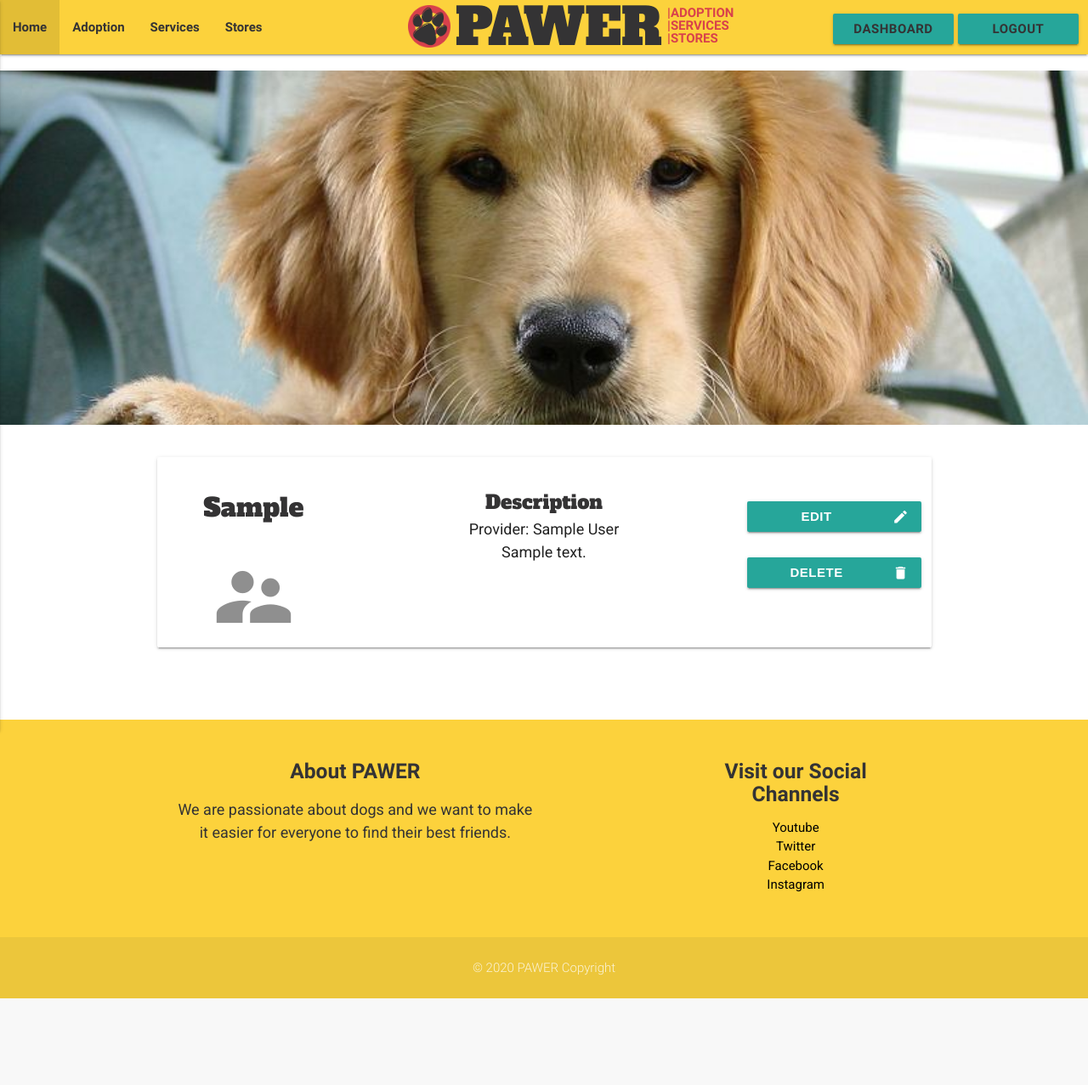
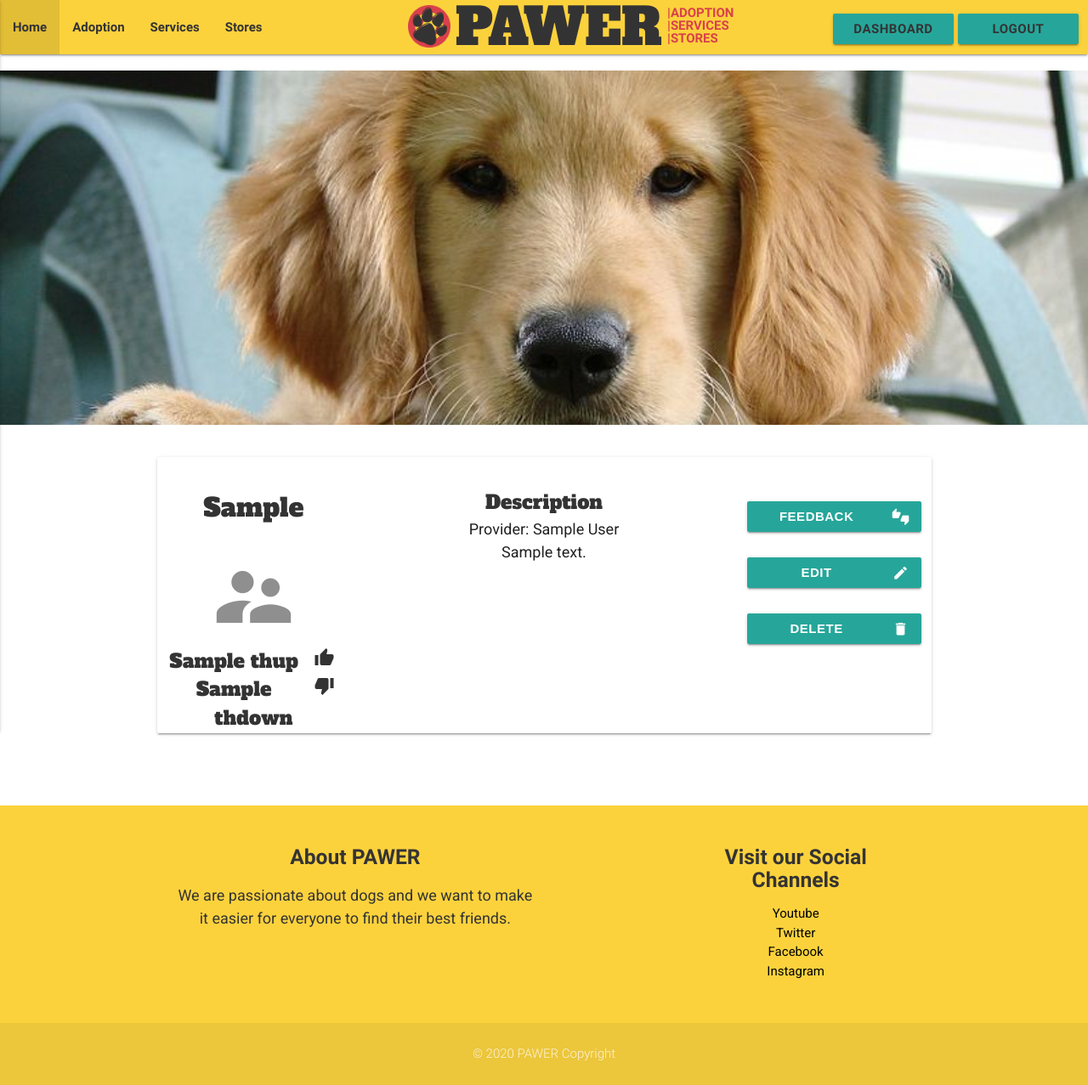
Before and after one commit to romqrq/Pawer, a Flask app: page /services in a window 1280 px wide. Shown: the whole page at 85% size. Before the commit the page ends 1175 px from the top, so only its background shows below. Run offline with Flask 2, Linux system fonts and the light colour scheme; the visitor is signed in with stand-in values (Sample User, id 1); a database or web service that is not in the repository returns one stand-in record (values such as "Sample title"); some libraries are stand-ins or nearby versions; some web fonts are replaced.

Commit message:
Implementing user feedback functionality

```diff
--- /dev/null
+++ b/templates/forms/services/feedback-service.html
@@ -0,0 +1,21 @@
+<div class="form-box hide" id="{{ service._id }}" value="feedback">
+    <form action="{{ url_for('update_entry', usr_type='services', usr_id=service._id) }}" method="POST" class="col s12">
+        <div class="row">
+            <div class="col s6 offset-s3">
+                <label>
+                    <input class="with-gap" name="group1" type="radio"  />
+                    <span>Positive</span>
+                </label>
+                <label>
+                    <input class="with-gap" name="group1" type="radio"  />
+                    <span>Negative</span>
+                </label>
+            </div>
+        </div>
+        <div class="row">
+            <button class="btn waves-effect waves-light" type="submit">Leave Feedback
+                <i class="material-icons right">check</i>
+            </button>
+        </div>
+    </form>
+</div>
--- a/templates/services.html
+++ b/templates/services.html
@@ -14,6 +14,12 @@
                         <div class="card-image">
                             <i class="material-icons card-icon">supervisor_account</i>
                         </div>
+                        <div class="card-content-title">
+                            <span>{{service.thup}}</span>
+                            <i class="material-icons right card-action-button-icon">thumb_up</i>
+                            <i class="material-icons right card-action-button-icon">thumb_down</i>
+                            <span>{{service.thdown}}</span>
+                        </div>
                     </div>
                     <div class="col s12 m6">
                         <div class="card-content">
@@ -22,8 +28,13 @@
                             <p class="truncate">{{service.service_description}}</p>
                         </div>
                     </div>
-                    {% if session['is_staff'] == 'is_staff' %}
+                    {% if session['is_staff'] %}
                     <div class="col s12 m3 buttons-row">
+                        <a id="{{service._id}}" value="feedback" class="waves-effect waves-light btn card-action-button form-trigger">
+                            <i class="material-icons right card-action-button-icon">thumbs_up_down</i>
+                            <span>Feedback</span>
+                        </a>
+                        {% if session['is_staff'] == 'is_staff' %}
                         <a id="{{service._id}}" value="edit" class="waves-effect waves-light btn card-action-button form-trigger">
                             <i class="material-icons right card-action-button-icon">edit</i>
                             <span>Edit</span>
@@ -32,9 +43,11 @@
                             <i class="material-icons right card-action-button-icon">delete</i>
                             <span>Delete</span>
                         </a>
+                        {% endif %}
                     </div>
                     {% endif %}
                 </div>
+                {% include 'forms/services/feedback-service.html' %}
                 {% if session['is_staff'] == 'is_staff' %}
                     {% include 'forms/services/edit-service.html' %}
                     {% include 'forms/services/delete-service.html' %}
```
